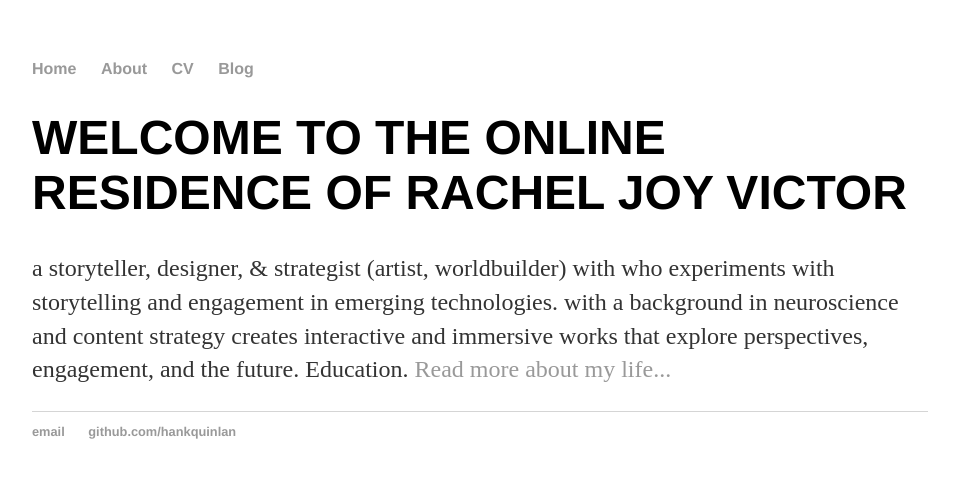
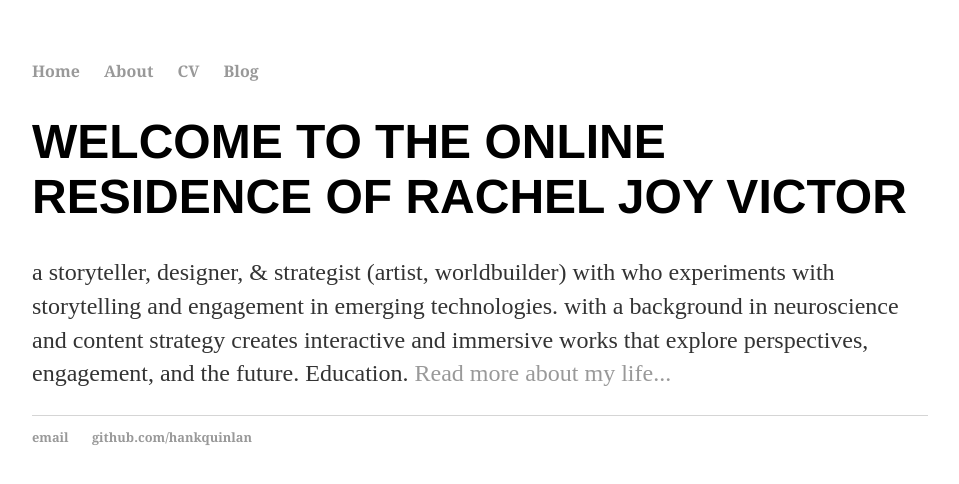
Before and after one commit to racheljoyvictor/racheljoyvictor.github.io, a Jekyll site: the page built from index.html, in a window 1280 px wide. Shown: the top 484 px of the page, without its empty margins (160-1119 px from the left). Built offline with Jekyll 4.4.1, drawn with Linux system fonts in a browser that asks for light colours.

Commit message:
Update main.css

```diff
--- a/css/main.css
+++ b/css/main.css
@@ -3,7 +3,7 @@ body {
     width: 70%;
 }
 nav ul, footer ul {
-    font-family:'Helvetica', 'Arial', 'Sans-Serif';
+    font-family: 'Georgia', serif;
     padding: 0px;
     list-style: none;
     font-weight: bold;
```
